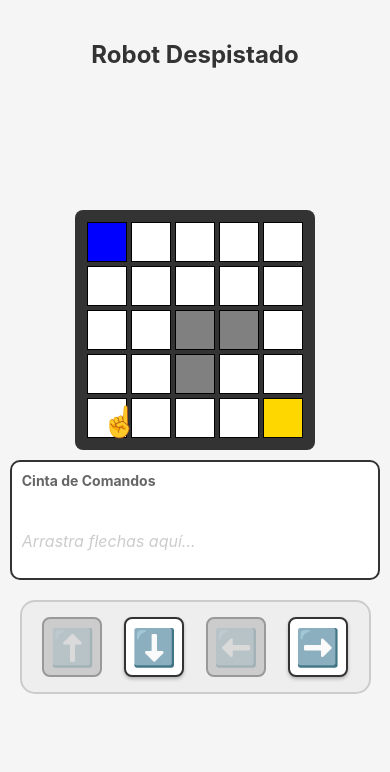
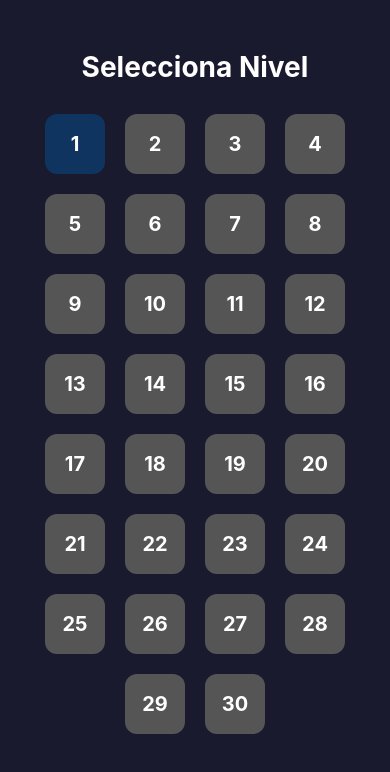
Before and after one commit to openclawdio-studios/robot-despistado, a React Native app: screen / in a window 390 px wide. Shown: the top 772 px of the page. Built offline with nearby package versions, Linux system fonts and the light colour scheme.

Commit message:
feat: implement 30 progressive levels (fixes #10)

```diff
--- a/App.tsx
+++ b/App.tsx
@@ -1,18 +1,51 @@
-import React, { useState } from 'react';
+import React, { useState, useEffect } from 'react';
 import { StatusBar } from 'expo-status-bar';
-import { StyleSheet, Text, View, SafeAreaView } from 'react-native';
-import { LevelGrid, LevelData } from './src/components/LevelGrid';
+import { StyleSheet, Text, View, SafeAreaView, TouchableOpacity } from 'react-native';
+import AsyncStorage from '@react-native-async-storage/async-storage';
+import { LevelGrid } from './src/components/LevelGrid';
 import { CommandPalette } from './src/components/CommandPalette';
 import { Timeline } from './src/components/Timeline';
 import { InstructionHand } from './src/components/InstructionHand';
 import { Command, CommandType } from './src/types/commands';
-import level1Data from './src/assets/level1.json';
-
-const level1 = level1Data as LevelData;
+import { LevelData } from './src/types/level';
+import { LEVELS } from './src/data/levels';
+import { LevelSelector } from './src/components/LevelSelector';
 
 export default function App() {
   const [commands, setCommands] = useState<Command[]>([]);
-  const [level] = useState<LevelData>(level1);
+  const [currentLevel, setCurrentLevel] = useState<LevelData | null>(null);
+  const [unlockedLevel, setUnlockedLevel] = useState<number>(1);
+
+  useEffect(() => {
+    loadProgress();
+  }, []);
+
+  const loadProgress = async () => {
+    try {
+      const saved = await AsyncStorage.getItem('unlockedLevel');
+      if (saved) {
+        setUnlockedLevel(parseInt(saved, 10));
+      }
+    } catch (e) {
+      console.error('Failed to load progress', e);
+    }
+  };
+
+  const saveProgress = async (levelId: number) => {
+    try {
+      if (levelId > unlockedLevel) {
+        await AsyncStorage.setItem('unlockedLevel', levelId.toString());
+        setUnlockedLevel(levelId);
+      }
+    } catch (e) {
+      console.error('Failed to save progress', e);
+    }
+  };
+
+  const handleLevelSelect = (level: LevelData) => {
+    setCurrentLevel(level);
+    setCommands([]);
+  };
 
   const handleAddCommand = (type: CommandType) => {
     const newCommand: Command = {
@@ -26,12 +59,32 @@ export default function App() {
     setCommands(commands.filter(cmd => cmd.id !== id));
   };
 
+  const handleSimulateWin = () => {
+    if (currentLevel && currentLevel.id < 30) {
+      saveProgress(currentLevel.id + 1);
+      setCurrentLevel(null); // Return to selector
+    }
+  };
+
   return (
     <SafeAreaView style={styles.container}>
-      <Text style={styles.title}>Robot Despistado</Text>
+      {!currentLevel ? (
+        <LevelSelector
+          levels={LEVELS}
+          unlockedLevel={unlockedLevel}
+          onSelectLevel={handleLevelSelect}
+        />
+      ) : (
+        <>
+          <View style={styles.header}>
+            <TouchableOpacity onPress={() => setCurrentLevel(null)} style={styles.backButton}>
+              <Text style={styles.backText}>{'< Volver'}</Text>
+            </TouchableOpacity>
+            <Text style={styles.title}>Nivel {currentLevel.id}</Text>
+          </View>
 
           <View style={styles.content}>
-        <LevelGrid level={level} />
+            <LevelGrid level={currentLevel} />
 
             <Timeline
               commands={commands}
@@ -40,20 +93,26 @@ export default function App() {
 
             <CommandPalette
               onAddCommand={(type) => handleAddCommand(type)}
-          allowedCommands={level.allowedCommands}
+              allowedCommands={currentLevel.allowedCommands}
             />
+
+            <TouchableOpacity style={styles.winBtn} onPress={handleSimulateWin}>
+              <Text style={styles.winText}>Simular Victoria</Text>
+            </TouchableOpacity>
           </View>
 
-      {level.tutorialStep && commands.length === 0 && (
+          {currentLevel.tutorialStep && commands.length === 0 && (
             <InstructionHand
-          startX={level.tutorialStep.startX}
-          startY={level.tutorialStep.startY}
-          endX={level.tutorialStep.endX}
-          endY={level.tutorialStep.endY}
+              startX={currentLevel.tutorialStep.startX}
+              startY={currentLevel.tutorialStep.startY}
+              endX={currentLevel.tutorialStep.endX}
+              endY={currentLevel.tutorialStep.endY}
             />
           )}
+        </>
+      )}
 
-      <StatusBar style="auto" />
+      <StatusBar style="light" />
     </SafeAreaView>
   );
 }
@@ -61,15 +120,27 @@ export default function App() {
 const styles = StyleSheet.create({
   container: {
     flex: 1,
-    backgroundColor: '#f5f5f5',
+    backgroundColor: '#1a1a2e',
+  },
+  header: {
+    flexDirection: 'row',
+    alignItems: 'center',
+    paddingHorizontal: 20,
+    marginTop: 40,
+    marginBottom: 20,
+  },
+  backButton: {
+    marginRight: 20,
+  },
+  backText: {
+    color: '#0f3460',
+    fontSize: 16,
+    fontWeight: 'bold',
   },
   title: {
     fontSize: 24,
     fontWeight: 'bold',
-    textAlign: 'center',
-    marginTop: 40,
-    marginBottom: 20,
-    color: '#333',
+    color: '#fff',
   },
   content: {
     flex: 1,
@@ -77,4 +148,14 @@ const styles = StyleSheet.create({
     justifyContent: 'center',
     paddingBottom: 20,
   },
+  winBtn: {
+    marginTop: 20,
+    backgroundColor: 'green',
+    padding: 10,
+    borderRadius: 8,
+  },
+  winText: {
+    color: 'white',
+    fontWeight: 'bold',
+  }
 });
--- a/package.json
+++ b/package.json
@@ -14,6 +14,7 @@
   "devDependencies": {
     "@testing-library/react-native": "^13.3.3",
     "@types/jest": "^30.0.0",
+    "@types/react": "^19.2.14",
     "@typescript-eslint/eslint-plugin": "^8.57.0",
     "@typescript-eslint/parser": "^8.57.0",
     "eslint": "^9.39.4",
@@ -28,6 +29,7 @@
   },
   "private": true,
   "dependencies": {
+    "@react-native-async-storage/async-storage": "^3.0.1",
     "expo": "^55.0.5",
     "expo-status-bar": "^55.0.4",
     "react": "^19.2.4",
--- /dev/null
+++ b/src/components/LevelSelector.tsx
@@ -0,0 +1,72 @@
+import React from 'react';
+import { View, Text, StyleSheet, TouchableOpacity, ScrollView } from 'react-native';
+import { LevelData } from '../types/level';
+
+interface LevelSelectorProps {
+  levels: LevelData[];
+  unlockedLevel: number;
+  onSelectLevel: (level: LevelData) => void;
+}
+
+export const LevelSelector: React.FC<LevelSelectorProps> = ({ levels, unlockedLevel, onSelectLevel }) => {
+  return (
+    <View style={styles.container}>
+      <Text style={styles.title}>Selecciona Nivel</Text>
+      <ScrollView contentContainerStyle={styles.grid}>
+        {levels.map((level) => {
+          const isUnlocked = level.id <= unlockedLevel;
+          return (
+            <TouchableOpacity
+              key={level.id}
+              style={[styles.levelButton, !isUnlocked && styles.lockedButton]}
+              onPress={() => isUnlocked && onSelectLevel(level)}
+              disabled={!isUnlocked}
+              testID={`level-button-${level.id}`}
+            >
+              <Text style={styles.levelText}>{level.id}</Text>
+            </TouchableOpacity>
+          );
+        })}
+      </ScrollView>
+    </View>
+  );
+};
+
+const styles = StyleSheet.create({
+  container: {
+    flex: 1,
+    paddingTop: 50,
+    backgroundColor: '#1a1a2e',
+    width: '100%',
+  },
+  title: {
+    fontSize: 28,
+    color: '#fff',
+    textAlign: 'center',
+    marginBottom: 20,
+    fontWeight: 'bold',
+  },
+  grid: {
+    flexDirection: 'row',
+    flexWrap: 'wrap',
+    justifyContent: 'center',
+    paddingHorizontal: 10,
+  },
+  levelButton: {
+    width: 60,
+    height: 60,
+    backgroundColor: '#0f3460',
+    margin: 10,
+    justifyContent: 'center',
+    alignItems: 'center',
+    borderRadius: 12,
+  },
+  lockedButton: {
+    backgroundColor: '#555',
+  },
+  levelText: {
+    color: '#fff',
+    fontSize: 20,
+    fontWeight: 'bold',
+  },
+});
--- /dev/null
+++ b/src/data/levels.ts
@@ -0,0 +1,40 @@
+import { LevelData } from '../types/level';
+
+export const LEVELS: LevelData[] = Array.from({ length: 30 }, (_, i) => {
+  const levelId = i + 1;
+  const isIntro = levelId <= 5;
+  const isMid = levelId > 5 && levelId <= 15;
+
+  // Complexity scaling
+  const sizeX = isIntro ? 4 : isMid ? 5 : 6;
+  const sizeY = isIntro ? 4 : isMid ? 5 : 6;
+
+  // Obstacles scaling
+  const obstacles = [];
+  if (!isIntro) {
+    const numObstacles = isMid ? 2 : 4;
+    for (let o = 0; o < numObstacles; o++) {
+      obstacles.push({
+        x: Math.floor(Math.random() * (sizeX - 2)) + 1,
+        y: Math.floor(Math.random() * (sizeY - 2)) + 1
+      });
+    }
+  }
+
+  return {
+    id: levelId,
+    sizeX,
+    sizeY,
+    robotPos: { x: 0, y: 0 },
+    targetPos: { x: sizeX - 1, y: sizeY - 1 },
+    obstacles,
+    allowedCommands: ['UP', 'DOWN', 'LEFT', 'RIGHT'],
+    tutorialStep: levelId === 1 ? {
+      type: 'drag',
+      startX: 0,
+      startY: 0,
+      endX: 0,
+      endY: 0
+    } : undefined
+  };
+});
--- /dev/null
+++ b/src/types/level.ts
@@ -0,0 +1,25 @@
+import { CommandType } from './commands';
+
+export interface Position {
+  x: number;
+  y: number;
+}
+
+export interface TutorialStep {
+  type: string;
+  startX: number;
+  startY: number;
+  endX: number;
+  endY: number;
+}
+
+export interface LevelData {
+  id: number;
+  sizeX: number;
+  sizeY: number;
+  robotPos: Position;
+  targetPos: Position;
+  obstacles: Position[];
+  allowedCommands?: CommandType[];
+  tutorialStep?: TutorialStep;
+}
--- a/src/utils/pathCalculator.ts
+++ b/src/utils/pathCalculator.ts
@@ -1,5 +1,5 @@
 import { CommandType, PathStep } from '../types/commands';
-import { LevelData, Position } from '../components/LevelGrid';
+import { LevelData, Position } from '../types/level';
 
 export const calculateGhostPath = (
   level: LevelData,
```
Also changed, not shown: src/components/LevelGrid.tsx (+1 -24 lines), 2 other files (tests, documents, lock files or other folders). Lines whose indentation alone changed are shown as unchanged.
